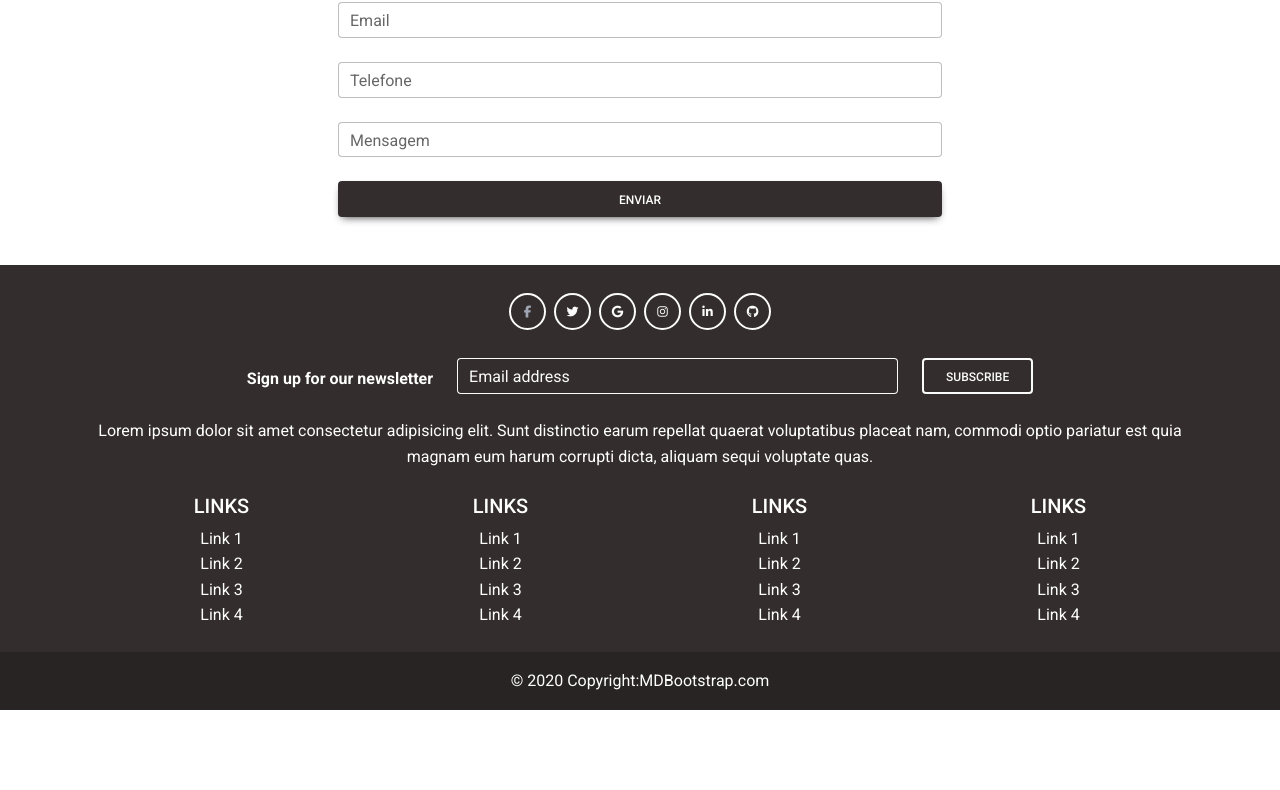
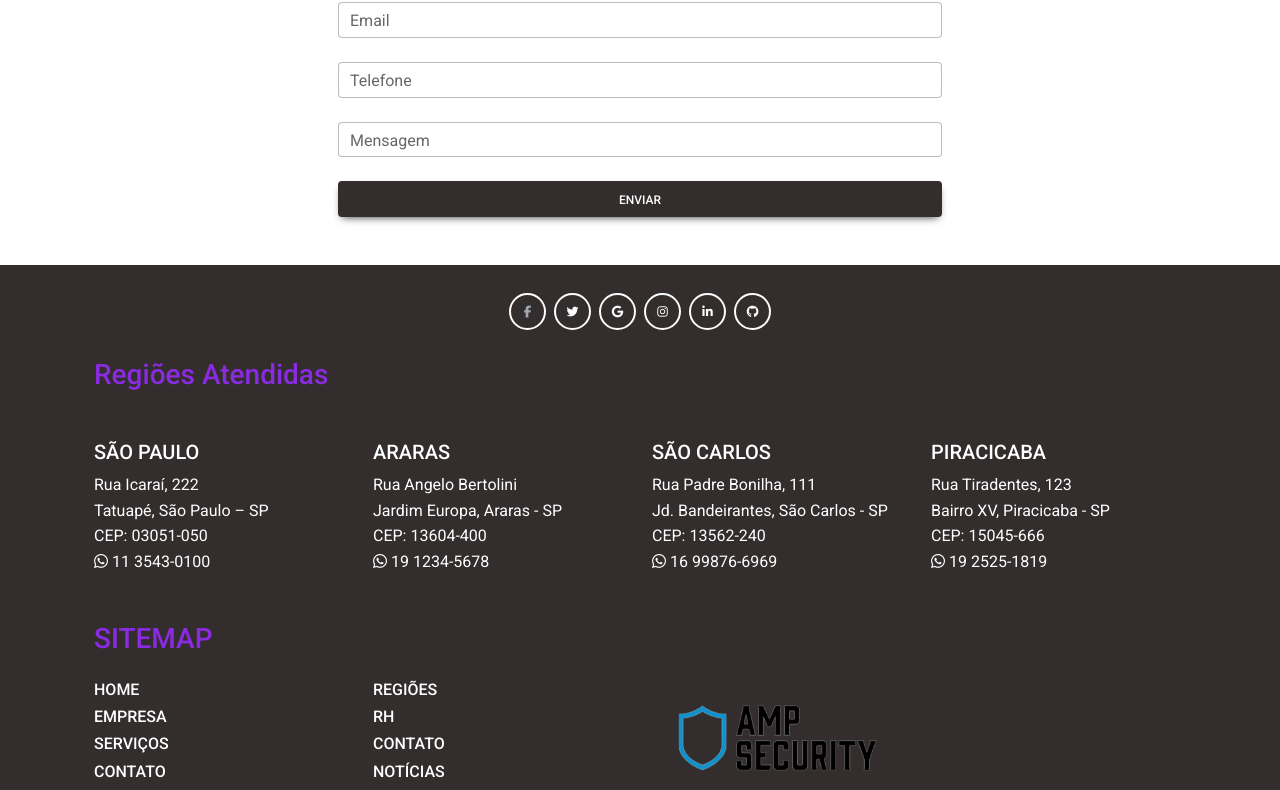
Before and after one commit to allan-ifsp/amp-security, a React (Create React App) app: page / in a window 1280 px wide. Shown: the part 1995-2785 px from the top of the page. Before the commit the page ends 2705 px from the top, so only its background shows below. Built offline with nearby package versions, Linux system fonts and the light colour scheme.

Commit message:
inserindo conteudo pagina principal

```diff
--- a/src/components/footer/Footer.js
+++ b/src/components/footer/Footer.js
@@ -11,9 +11,9 @@ import {
 
 export default function Footer() {
   return (
-    <MDBFooter className='text-center' color='white' bgColor='dark'>
+    <MDBFooter className='' color='white' bgColor='dark'>
       <MDBContainer className='p-4'>
-        <section className='mb-4'>
+        <section className='mb-4 text-center'>
           <MDBBtn outline color="light" floating className='m-1' href='#!' role='button'>
             <MDBIcon color='secondary' fab icon='facebook-f' />
           </MDBBtn>
@@ -39,154 +39,163 @@ export default function Footer() {
           </MDBBtn>
         </section>
 
-        <section className=''>
-          <form action=''>
-            <MDBRow className='d-flex justify-content-center'>
-              <MDBCol size="auto">
-                <p className='pt-2'>
-                  <strong>Sign up for our newsletter</strong>
-                </p>
-              </MDBCol>
-
-              <MDBCol md='5' start>
-                <MDBInput contrast type='email' label='Email address' className='mb-4' />
-              </MDBCol>
-
-              <MDBCol size="auto">
-                <MDBBtn outline color='light' type='submit' className='mb-4'>
-                  Subscribe
-                </MDBBtn>
-              </MDBCol>
-            </MDBRow>
-          </form>
+        <section className='mb-5'>
+          <h3 style={{'color':'blueviolet'}}>
+            Regiões Atendidas
+          </h3>
         </section>
 
-        <section className='mb-4'>
-          <p>
-            Lorem ipsum dolor sit amet consectetur adipisicing elit. Sunt distinctio earum repellat quaerat
-            voluptatibus placeat nam, commodi optio pariatur est quia magnam eum harum corrupti dicta, aliquam
-            sequi voluptate quas.
-          </p>
-        </section>
-
-        <section className=''>
+        <section className='mt-4'>
           <MDBRow>
             <MDBCol lg='3' md='6' className='mb-4 mb-md-0'>
-              <h5 className='text-uppercase'>Links</h5>
-
+              <h5 className='text-uppercase'>São Paulo</h5>
               <ul className='list-unstyled mb-0'>
                 <li>
                   <a href='#!' className='text-white'>
-                    Link 1
+                    Rua Icaraí, 222
                   </a>
                 </li>
                 <li>
                   <a href='#!' className='text-white'>
-                    Link 2
+                    Tatuapé, São Paulo – SP
                   </a>
                 </li>
                 <li>
                   <a href='#!' className='text-white'>
-                    Link 3
+                    CEP: 03051-050
                   </a>
                 </li>
                 <li>
+                  <MDBIcon fab icon="whatsapp" className='pe-1' />
                   <a href='#!' className='text-white'>
-                    Link 4
+                    11 3543-0100
                   </a>
                 </li>
               </ul>
             </MDBCol>
 
             <MDBCol lg='3' md='6' className='mb-4 mb-md-0'>
-              <h5 className='text-uppercase'>Links</h5>
+              <h5 className='text-uppercase'>Araras</h5>
 
               <ul className='list-unstyled mb-0'>
                 <li>
                   <a href='#!' className='text-white'>
-                    Link 1
+                    Rua Angelo Bertolini
                   </a>
                 </li>
                 <li>
                   <a href='#!' className='text-white'>
-                    Link 2
+                    Jardim Europa, Araras - SP
                   </a>
                 </li>
                 <li>
                   <a href='#!' className='text-white'>
-                    Link 3
+                    CEP: 13604-400
                   </a>
                 </li>
                 <li>
+                  <MDBIcon fab icon="whatsapp" className='pe-1' />
                   <a href='#!' className='text-white'>
-                    Link 4
+                    19 1234-5678
                   </a>
                 </li>
               </ul>
             </MDBCol>
 
             <MDBCol lg='3' md='6' className='mb-4 mb-md-0'>
-              <h5 className='text-uppercase'>Links</h5>
+              <h5 className='text-uppercase'>São Carlos</h5>
 
               <ul className='list-unstyled mb-0'>
                 <li>
                   <a href='#!' className='text-white'>
-                    Link 1
+                    Rua Padre Bonilha, 111
                   </a>
                 </li>
                 <li>
                   <a href='#!' className='text-white'>
-                    Link 2
+                    Jd. Bandeirantes, São Carlos - SP
                   </a>
                 </li>
                 <li>
                   <a href='#!' className='text-white'>
-                    Link 3
+                    CEP: 13562-240
                   </a>
                 </li>
                 <li>
+                  <MDBIcon fab icon="whatsapp" className='pe-1' />
                   <a href='#!' className='text-white'>
-                    Link 4
+                    16 99876-6969
                   </a>
                 </li>
               </ul>
             </MDBCol>
 
             <MDBCol lg='3' md='6' className='mb-4 mb-md-0'>
-              <h5 className='text-uppercase'>Links</h5>
+              <h5 className='text-uppercase'>Piracicaba</h5>
 
               <ul className='list-unstyled mb-0'>
                 <li>
                   <a href='#!' className='text-white'>
-                    Link 1
+                    Rua Tiradentes, 123
                   </a>
                 </li>
                 <li>
                   <a href='#!' className='text-white'>
-                    Link 2
+                    Bairro XV, Piracicaba - SP
                   </a>
                 </li>
                 <li>
                   <a href='#!' className='text-white'>
-                    Link 3
+                    CEP: 15045-666
                   </a>
                 </li>
                 <li>
+                  <MDBIcon fab icon="whatsapp" className='pe-1' />
                   <a href='#!' className='text-white'>
-                    Link 4
+                    19 2525-1819
                   </a>
                 </li>
               </ul>
             </MDBCol>
           </MDBRow>
         </section>
-      </MDBContainer>
 
+
+      <section className='mb-4 mt-5'>
+        <h3 style={{'color':'blueviolet'}}>
+          SITEMAP
+        </h3>
+      </section>
+
+        <section className='mt-4'>
+          <MDBRow>
+            <MDBCol lg='3' md='6' className='mb-4 mb-md-0'>
+              <h6 className='text-uppercase'>HOME</h6>
+              <h6 className='text-uppercase'>Empresa</h6>
+              <h6 className='text-uppercase'>Serviços</h6>
+              <h6 className='text-uppercase'>Contato</h6>
+              <h6 className='text-uppercase'>Acesso</h6>
+            </MDBCol>
+
+            <MDBCol lg='3' md='6' className='mb-4 mb-md-0'>
+              <h6>REGIÕES</h6>
+              <h6>RH</h6>
+              <h6>CONTATO</h6>
+              <h6>NOTÍCIAS</h6>
+            </MDBCol>
+
+            <MDBCol lg='3' md='6' className='mb-4 mb-md-0'>
+              <img src='/imagens/logo.png' className='w-100' />
+            </MDBCol>
+          </MDBRow>
+        </section>
+
+    </MDBContainer>
       <div className='text-center p-3' style={{ backgroundColor: 'rgba(0, 0, 0, 0.2)' }}>
-        © 2020 Copyright:
-        <a className='text-white' href='https://mdbootstrap.com/'>
-          MDBootstrap.com
-        </a>
+        © 2023 Desenvolvedores:
+        <p>
+         Allan Specian Carvalheira | Marcelo Gonçalves Maia | Paulo Ricardo Mascaro
+        </p>
       </div>
     </MDBFooter>
   );
--- a/src/components/header/NavScroll.js
+++ b/src/components/header/NavScroll.js
@@ -1,43 +1,68 @@
-import Container from 'react-bootstrap/Container';
-import Nav from 'react-bootstrap/Nav';
-import Navbar from 'react-bootstrap/Navbar';
-import NavDropdown from 'react-bootstrap/NavDropdown';
-import './navscroll.css';
+import React, { useState } from 'react';
+import {
+    MDBContainer,
+    MDBNavbar,
+    MDBNavbarBrand,
+    MDBNavbarToggler,
+    MDBIcon,
+    MDBNavbarNav,
+    MDBNavbarItem,
+    MDBNavbarLink,
+    MDBCollapse,
+} from 'mdb-react-ui-kit';
+import './navscroll.css'
 
 export function NavScroll() {
-  return (
-      // bg="dark" variant="dark"
-      // <Navbar className="bg-success p-2" style={{ "--mdb-bg-opacity": "0.5" }} variant="dark" expand="xl" >
-      <Navbar className='meunavbar' expand="xl" >
-      <Container fluid >
-        <div>
-            <Navbar.Brand href="#"><img src="/imagens/logocompotencial.png" alt="Alan Turing" height='100px' /></Navbar.Brand>
-        </div>
-        <div>
-            <Navbar.Toggle className="bg-light p-2" style={{ "--mdb-bg-opacity": "0.5" }} aria-controls="navbarScroll" />
-            <Navbar.Collapse id="navbarScroll">
-            <Nav
-                className="me-auto my-2 my-lg-0"
-                style={{ maxHeight: '100px' }}
-                navbarScroll
-            >
-                {/*<Nav.Link href="/">Home</Nav.Link>*/}
-                <Nav.Link href="#actionemp">Empresa</Nav.Link>
-                <NavDropdown title="Serviços" id="DropdownServicos">
-                    <NavDropdown.Item href="#action1">serviço 1</NavDropdown.Item>
-                    <NavDropdown.Item href="#action2">serviço 2</NavDropdown.Item>
-                    <NavDropdown.Item href="#action3">serviço 3</NavDropdown.Item>
-                </NavDropdown>
-                <Nav.Link href="#">Contato</Nav.Link>
-                <div className="nav-item">
-                    <a className="nav-link disabled"></a>
+    const [showBasic, setShowBasic] = useState(false);
+
+    return (
+        //expand='lg' light bgColor='light'
+        <MDBNavbar className='meunavbar' expand='lg' light>
+            <MDBContainer fluid>
+                <div>
+                    <MDBNavbarBrand href='/'><img
+                        src='/imagens/logo.png'
+                        height='100'
+                        alt=''
+                        loading='lazy'
+                    />
+                    </MDBNavbarBrand>
                 </div>
-                <Nav.Link href="#a" className='fw-bolder justify-content-center'>ACESSO</Nav.Link>
-            </Nav>
-            </Navbar.Collapse>
-        </div>
 
-      </Container>
-    </Navbar>
-  );
+                <div>
+                <MDBNavbarToggler
+                    aria-controls='navbarSupportedContent'
+                    aria-expanded='false'
+                    aria-label='Toggle navigation'
+                    onClick={() => setShowBasic(!showBasic)}
+                >
+                    <MDBIcon icon='bars' fas />
+                </MDBNavbarToggler>
+
+                <MDBCollapse navbar show={showBasic}>
+                    <MDBNavbarNav className='mr-auto mb-2 mb-lg-0'>
+                        <MDBNavbarItem>
+                            <MDBNavbarLink  className='text-black' active aria-current='page' href='#'>
+                                Empresa
+                            </MDBNavbarLink>
+                        </MDBNavbarItem>
+                        <MDBNavbarItem>
+                            <MDBNavbarLink  className='text-black' href='#'>Serviços</MDBNavbarLink>
+                        </MDBNavbarItem>
+
+                        <MDBNavbarItem>
+                            <MDBNavbarLink  className='text-black pe-5' href='#'>Contato</MDBNavbarLink>
+                        </MDBNavbarItem>
+
+                        <MDBNavbarItem>
+                            <MDBNavbarLink  className='text-black pe-5 fw-bold' href='#'>ACESSO</MDBNavbarLink>
+                        </MDBNavbarItem>
+
+                    </MDBNavbarNav>
+                    {/*<Nav.Link href="#a" className='fw-bolder justify-content-center'>ACESSO</Nav.Link>*/}
+                </MDBCollapse>
+                </div>
+            </MDBContainer>
+        </MDBNavbar>
+    );
 }
--- a/src/components/header/navscroll.css
+++ b/src/components/header/navscroll.css
@@ -1,3 +1,3 @@
 .meunavbar{
-    background-color: #B0BEC5;
+background-color: #B0BEC5;
 }
--- a/src/components/home/Home.js
+++ b/src/components/home/Home.js
@@ -3,7 +3,6 @@ import { Carousel } from "./carousel/Carousel";
 import { Jumbotron } from "./jumbotron/Jumbotron";
 import { Quadrado } from "./Quadrado/Quadrado";
 import { Formcontato } from "./formcontato/Formcontato";
-
 
 export function Home(){
     return(
```
Also changed, not shown: public/imagens/logo.png, public/imagens/logocompotencial.png (deleted).
